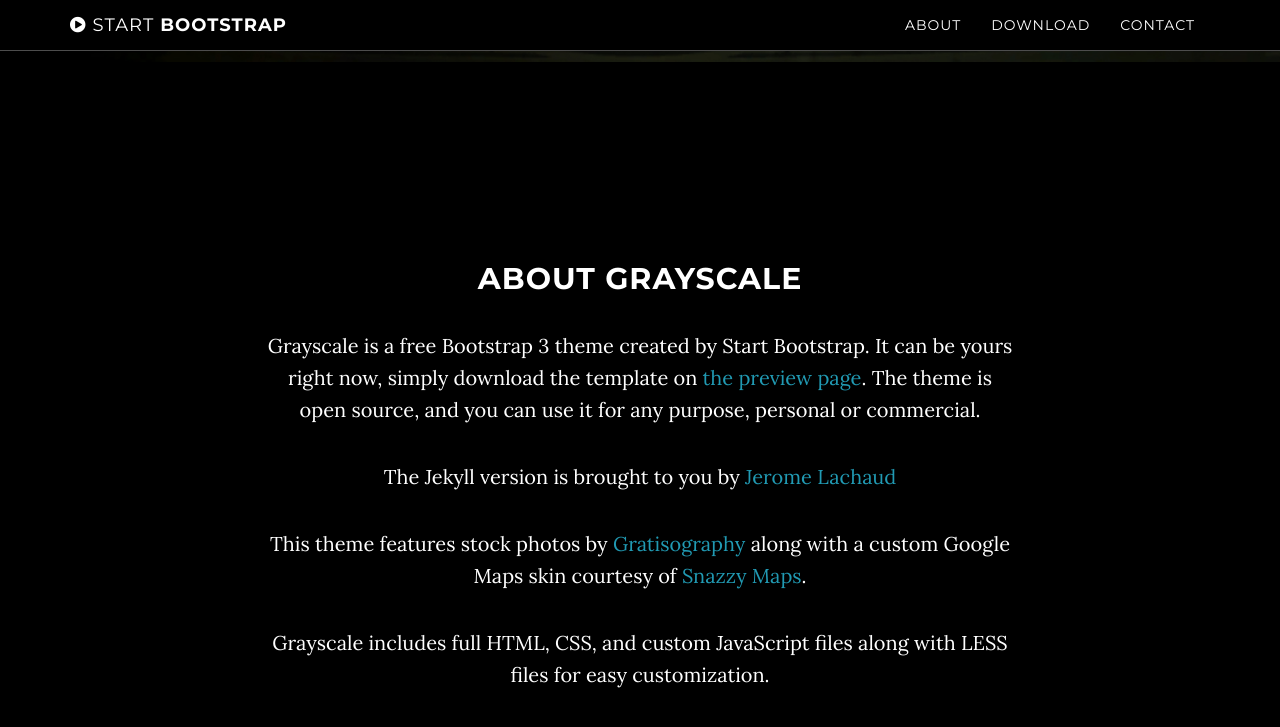
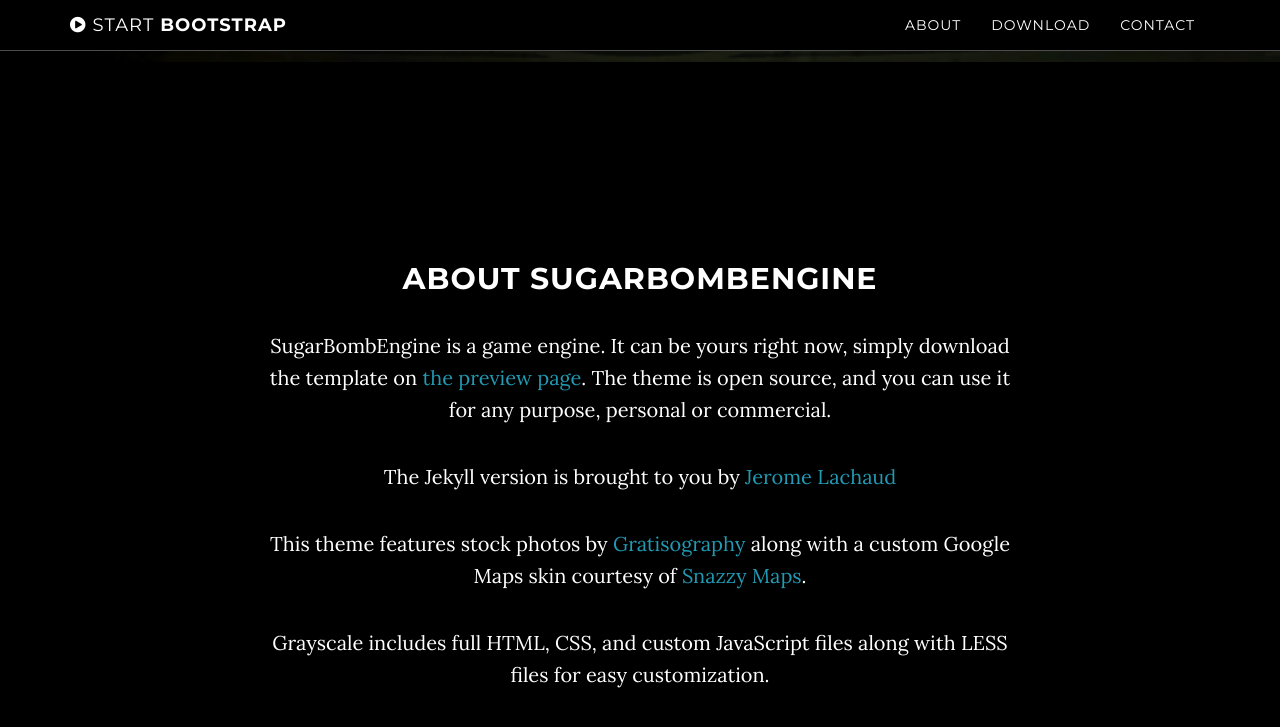
Before and after one commit to the-big-mt/SugarBombEngine, a Jekyll site: the page built from index.html, in a window 1280 px wide and 900 px high, scrolled down 838 px. Shown: the top 727 px of the window. Built offline with Jekyll 4.4.1, drawn with Linux system fonts in a browser that asks for light colours.

Commit message:
Update About page

```diff
--- a/_includes/about.html
+++ b/_includes/about.html
@@ -2,8 +2,8 @@
     <section id="about" class="container content-section text-center">
         <div class="row">
             <div class="col-lg-8 col-lg-offset-2">
-                <h2>About Grayscale</h2>
-                <p>Grayscale is a free Bootstrap 3 theme created by Start Bootstrap. It can be yours right now, simply download the template on <a href="http://startbootstrap.com/template-overviews/grayscale/">the preview page</a>. The theme is open source, and you can use it for any purpose, personal or commercial.</p>
+                <h2>About SugarBombEngine</h2>
+                <p>SugarBombEngine is a game engine. It can be yours right now, simply download the template on <a href="http://startbootstrap.com/template-overviews/grayscale/">the preview page</a>. The theme is open source, and you can use it for any purpose, personal or commercial.</p>
                 <p>The Jekyll version is brought to you by <a href="https://github.com/jeromelachaud">Jerome Lachaud</a></p>
                 <p>This theme features stock photos by <a href="http://gratisography.com/">Gratisography</a> along with a custom Google Maps skin courtesy of <a href="http://snazzymaps.com/">Snazzy Maps</a>.</p>
                 <p>Grayscale includes full HTML, CSS, and custom JavaScript files along with LESS files for easy customization.</p>
```
